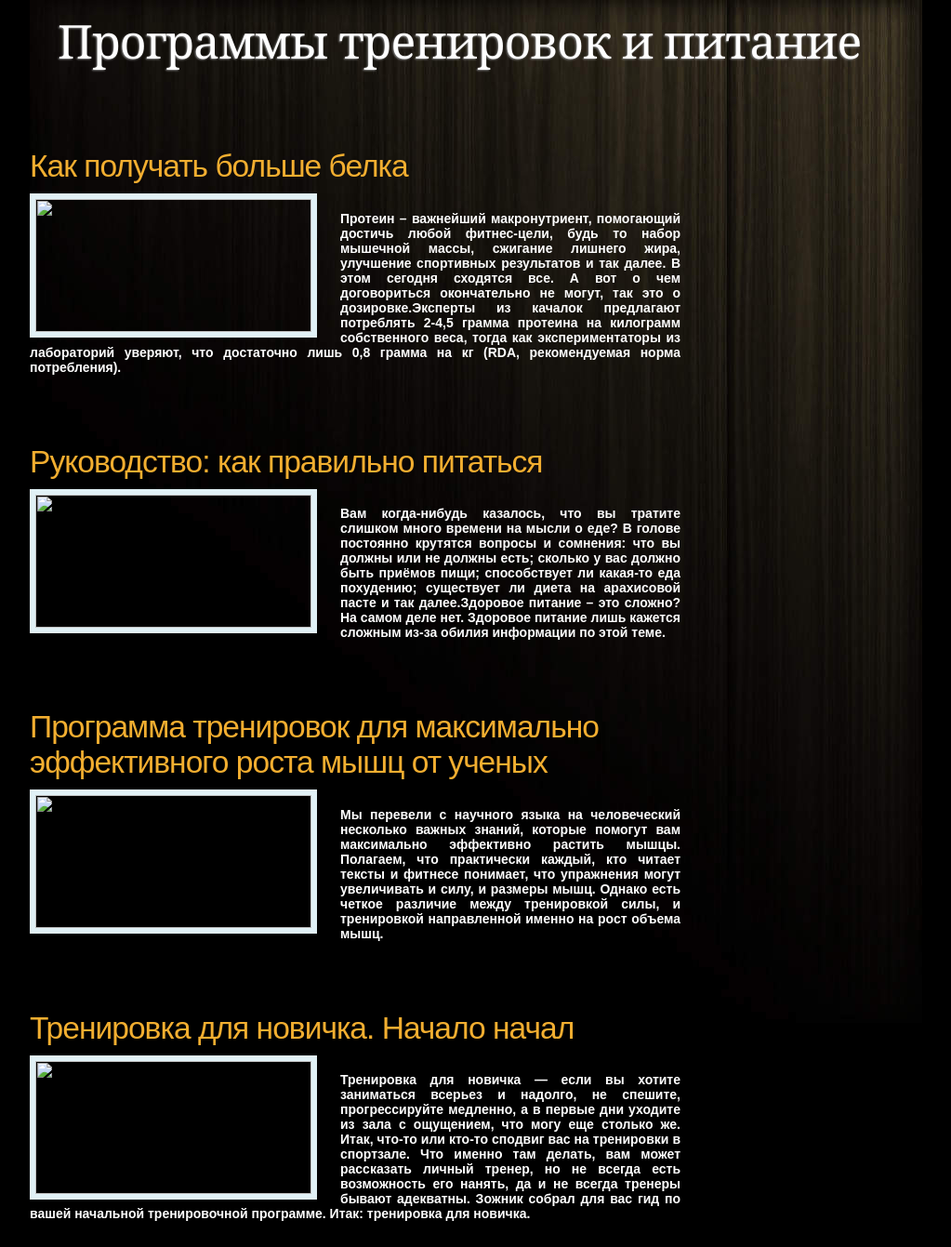
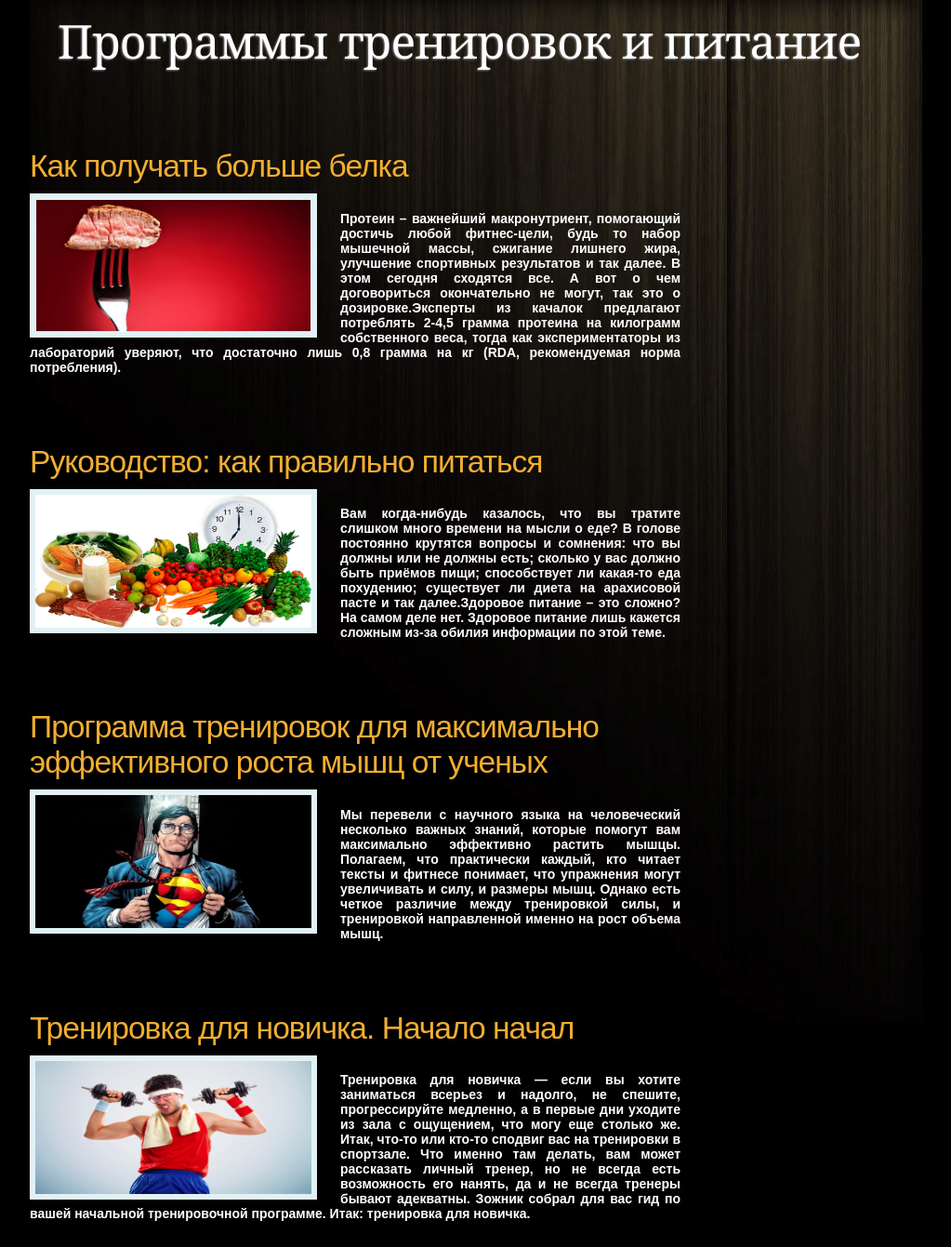
Before and after one commit to OlesyaLP/cursov.github.io, a plain HTML site: page PROG_PIT.html in a window 1280 px wide. Shown: the whole page at 93% size, without its empty margins (128-1151 px from the left). Drawn offline with nearby package versions, Linux system fonts and the light colour scheme; files whose address does not match are found by name.

Commit message:
Update PROG_PIT.html

```diff
--- a/PROG_PIT.html
+++ b/PROG_PIT.html
@@ -33,7 +33,7 @@ $(document).ready(function() {
 						<div class="post">
 							<h2 class="title"><a>Как получать больше белка</a></h2>
 							<div class="entry">
-								<img src="images/belok.jpg" width="297" height="143" alt="" class="alignleft border" />
+								<img src="belok.jpg" width="297" height="143" alt="" class="alignleft border" />
 								<div class="block">
 									<h4 class="extremum-click">Протеин – важнейший макронутриент, помогающий достичь любой фитнес-цели, будь то набор мышечной массы, сжигание лишнего жира, улучшение спортивных результатов и так далее. В этом сегодня сходятся все. А вот о чем договориться окончательно не могут, так это о дозировке.Эксперты из качалок предлагают потреблять 2-4,5 грамма протеина на килограмм собственного веса, тогда как экспериментаторы из лабораторий уверяют, что достаточно лишь 0,8 грамма на кг (RDA, рекомендуемая норма потребления).</h4>
 									<div class="extremum-slide">
@@ -81,7 +81,7 @@ $(document).ready(function() {
 						<div class="post">
 						<h2 class="title"><a>Руководство: как правильно питаться</a></h2>
 						<div class="entry">
-								<img src="images/prav_pit.jpg" width="297" height="143" alt="" class="alignleft border" />
+								<img src="prav_pit.jpg" width="297" height="143" alt="" class="alignleft border" />
 								<div class="block">
 									<h4 class="extremum-click">Вам когда-нибудь казалось, что вы тратите слишком много времени на мысли о еде? В голове постоянно крутятся вопросы и сомнения: что вы должны или не должны есть; сколько у вас должно быть приёмов пищи; способствует ли какая-то еда похудению; существует ли диета на арахисовой пасте и так далее.Здоровое питание – это сложно? На самом деле нет.
 									Здоровое питание лишь кажется сложным из-за обилия информации по этой теме.</h4>
@@ -207,7 +207,7 @@ $(document).ready(function() {
 						<div class="post">
 						<h2 class="title"><a>Программа тренировок для максимально эффективного роста мышц от ученых</a></h2>
 						<div class="entry">
-								<img src="images/prog_tren.jpg" width="297" height="143" alt="" class="alignleft border" />
+								<img src="prog_tren.jpg" width="297" height="143" alt="" class="alignleft border" />
 								<div class="block">
 									<h4 class="extremum-click">Мы перевели с научного языка на человеческий несколько важных знаний, которые помогут вам максимально эффективно растить мышцы.
 									Полагаем, что практически каждый, кто читает тексты и фитнесе понимает, что упражнения могут увеличивать и силу, и размеры мышц. Однако есть четкое различие между тренировкой силы, и тренировкой направленной именно на рост объема мышц.
@@ -279,7 +279,7 @@ $(document).ready(function() {
 						<div class="post">
 						<h2 class="title"><a>Тренировка для новичка. Начало начал</a></h2>
 						<div class="entry">
-								<img src="images/tren_nov.jpg" width="297" height="143" alt="" class="alignleft border" />
+								<img src="tren_nov.jpg" width="297" height="143" alt="" class="alignleft border" />
 								<div class="block">
 									<h4 class="extremum-click">Тренировка для новичка — если вы хотите заниматься всерьез и надолго, не спешите, прогрессируйте медленно, а в первые дни уходите из зала с ощущением, что могу еще столько же. Итак, что-то или кто-то сподвиг вас на тренировки в спортзале. Что именно там делать, вам может рассказать личный тренер, но не всегда есть возможность его нанять, да и не всегда тренеры бывают адекватны. Зожник собрал для вас гид по вашей начальной тренировочной программе. Итак: тренировка для новичка.
 									</h4>
```
